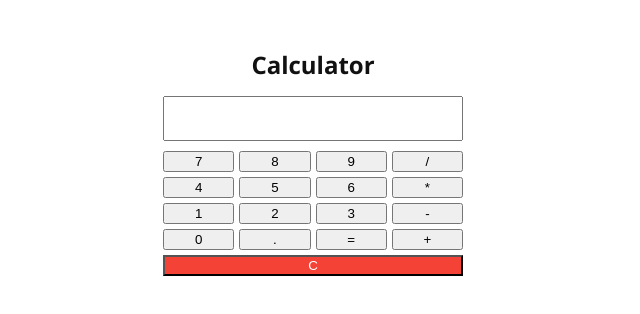
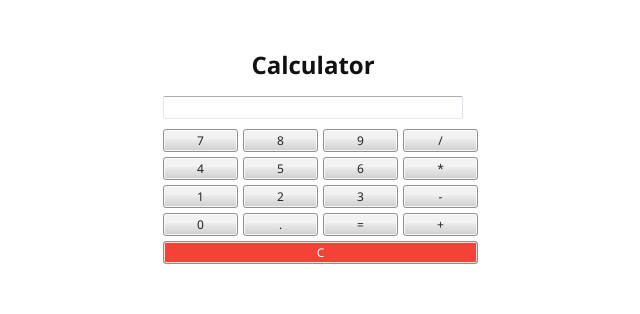
Before and after one commit to linuxfandudeguy/branchos, a plain HTML site: page apps/calculator.html in a window 1280 px wide. Shown: the whole page, without its empty margins (327-967 px from the left). Drawn offline with Linux system fonts and the light colour scheme.

Commit message:
Update calculator.html

```diff
--- a/apps/calculator.html
+++ b/apps/calculator.html
@@ -1,4 +1,5 @@
- <div style="padding:20px;font-family:Segoe UI,sans-serif;color:#111;max-width:300px;margin:auto;">
+<link rel="stylesheet" href="../7.css">
+<div style="padding:20px;font-family:Segoe UI,sans-serif;color:#111;max-width:300px;margin:auto;">
             <h2 style="margin-bottom:15px;text-align:center;">Calculator</h2>
 
             <input type="text" id="calcDisplay" style="width:100%;padding:10px;margin-bottom:10px;font-size:18px;text-align:right;" readonly>
```
